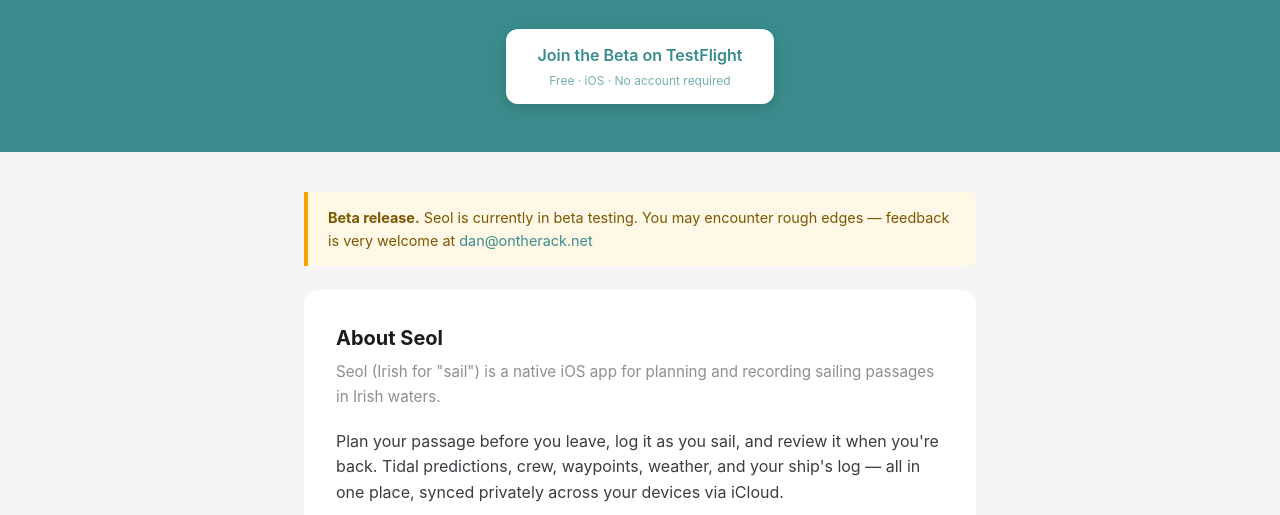
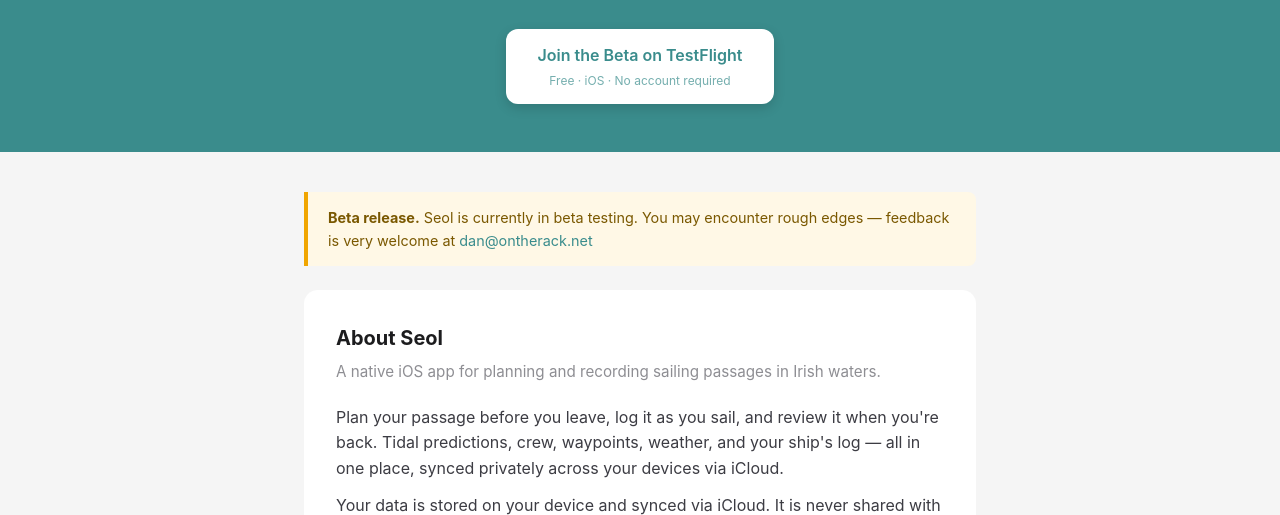
Before and after one commit to daniel-oshea/seol, a plain HTML site: page index.html in a window 1280 px wide. Shown: the part 274-789 px from the top of the page. Drawn offline with Linux system fonts and the light colour scheme.

Commit message:
Remove Irish translation from About section

```diff
--- a/index.html
+++ b/index.html
@@ -273,7 +273,7 @@
     <!-- About -->
     <section style="margin-top: 24px;">
         <h2>About Seol</h2>
-        <p class="section-sub">Seol (Irish for "sail") is a native iOS app for planning and recording sailing passages in Irish waters.</p>
+        <p class="section-sub">A native iOS app for planning and recording sailing passages in Irish waters.</p>
         <p>Plan your passage before you leave, log it as you sail, and review it when you're back. Tidal predictions, crew, waypoints, weather, and your ship's log — all in one place, synced privately across your devices via iCloud.</p>
         <p>Your data is stored on your device and synced via iCloud. It is never shared with third parties.</p>
     </section>
```
